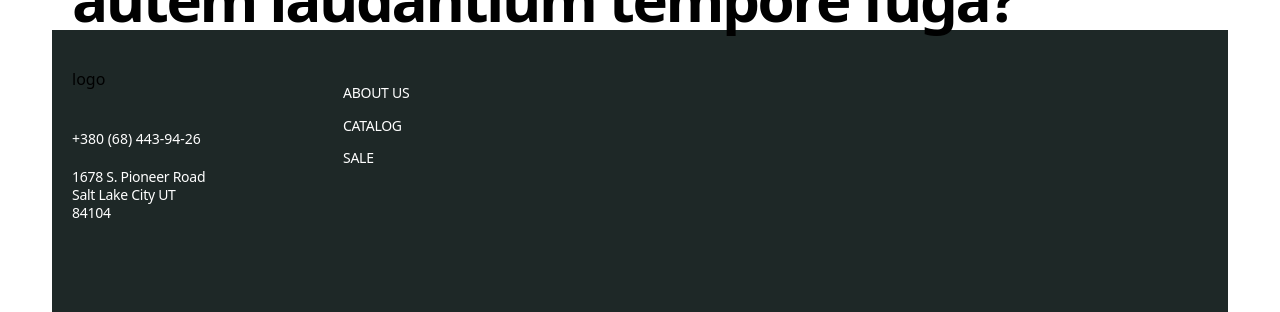
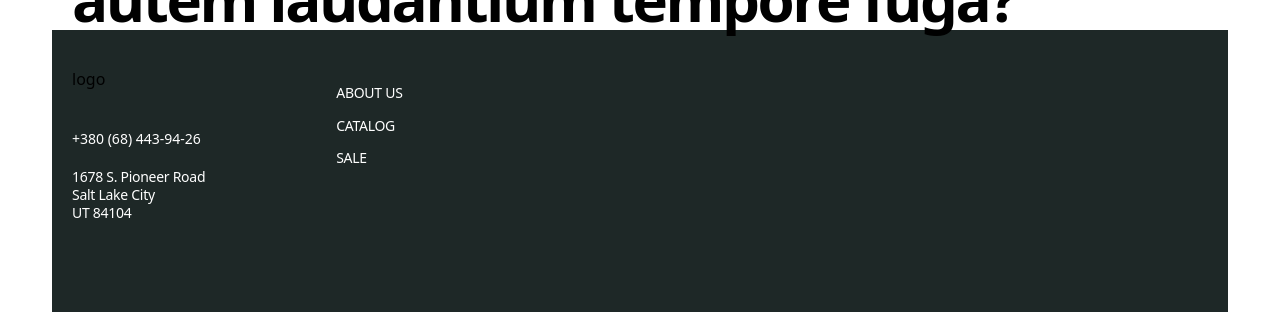
Before and after one commit to Fasten-belts/project-group-3, a website built with Vite: page src/index.html in a window 1280 px wide. Shown: the part 344-656 px from the top of the page. Built offline with nearby package versions, Linux system fonts and the light colour scheme.

Commit message:
update footer

```diff
--- a/src/css/footer.css
+++ b/src/css/footer.css
@@ -35,6 +35,11 @@
 }
 
 .footer-item-city {
+
+}
+
+.footer-text-city {
+    display: flex;
     font-family: 'Epilogue' sans-serif;
     font-style: normal;
     font-weight: 400;
@@ -44,13 +49,8 @@
     color: #FFFFFF;
 }
 
-.footer-link-city {
-    width: 141px;
-    display: flex;
-}
-
 .footer-menu {
-    margin-left: 130px
+    padding-left: 131px;
 }
 
 .footer-list-menu {}
--- a/src/partials/footer.html
+++ b/src/partials/footer.html
@@ -8,9 +8,9 @@
             <a href="" class="footer-link-tel">+380 (68) 443-94-26</a>
           </li>
           <li class="footer-item-city">
-            <a href="" class="footer-link-city"
-              >1678 S. Pioneer Road Salt Lake City UT 84104</a
-            >
+            <p class="footer-text-city">1678 S. Pioneer Road</p>
+            <p class="footer-text-city">Salt Lake City</p>
+            <p class="footer-text-city">UT 84104</p>
           </li>
         </ul>
       </address>
```
